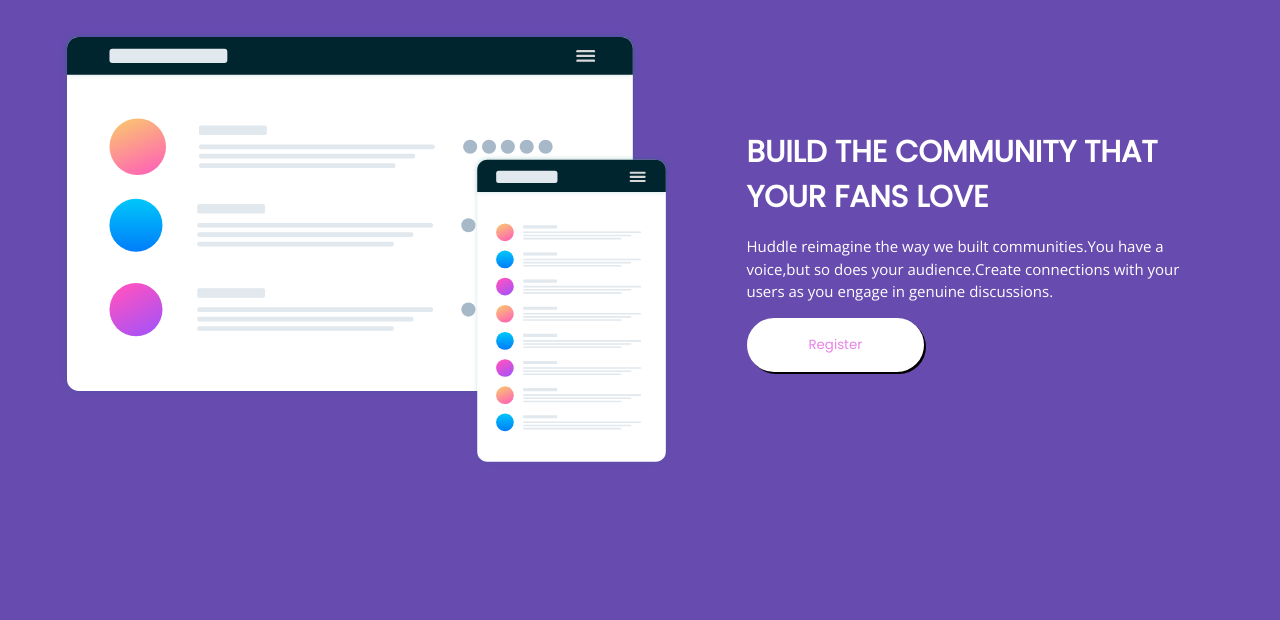
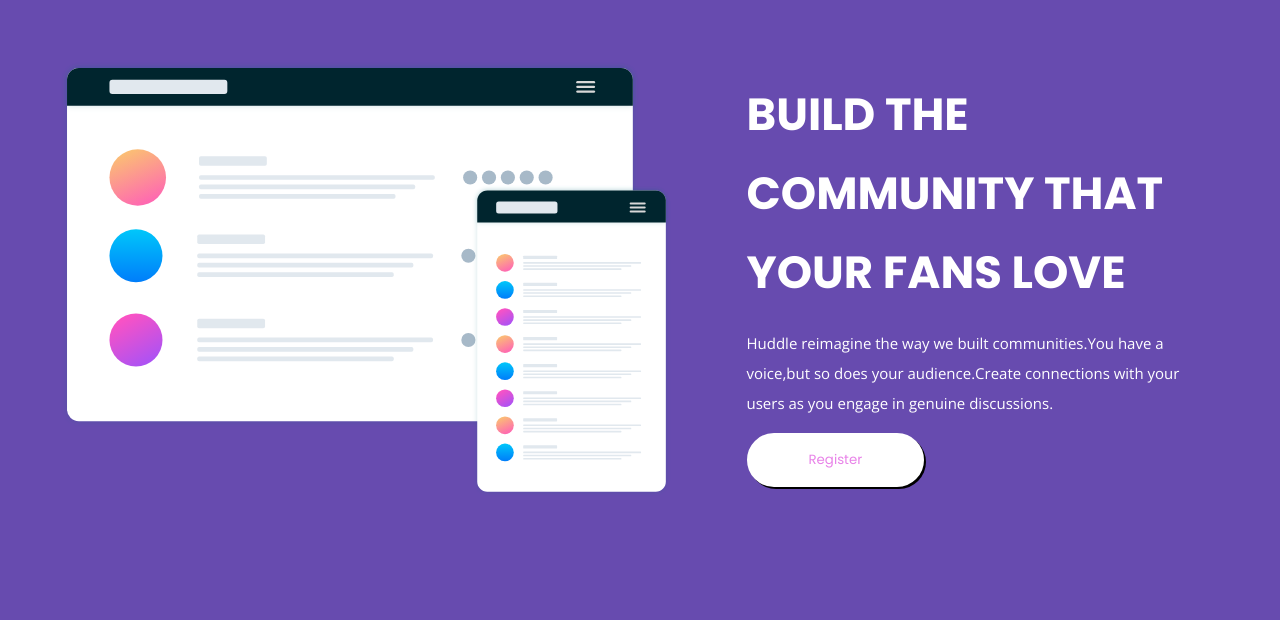
Before and after one commit to VivekYadav105/FrontendMentor-Huddle, a plain HTML site: page index.html in a window 1280 px wide. Shown: the part 98-718 px from the top of the page. Drawn offline with nearby package versions, Linux system fonts and the light colour scheme.

Commit message:
font and padding fixed

```diff
--- a/style.css
+++ b/style.css
@@ -1,4 +1,4 @@
-@import url('https://fonts.googleapis.com/css2?family=Open+Sans&family=Poppins:ital,wght@0,400;1,600&display=swap');
+@import url('https://fonts.googleapis.com/css2?family=Open+Sans&family=Poppins:wght@400;700&display=swap');
 *{
     padding: 0px;
     margin: 0px;
@@ -27,22 +27,22 @@
 }
 h1{
   font-family: var(--heading);
-  font-weight: 700;
-  line-height: 1.5;
-  font-size: 2rem;
+  font-weight:700;
+  line-height: 1.75;
+  font-size: 3rem;
   padding: 1rem;
 }
 p{
     font-family: var(--para);
     padding: 0rem 1rem;
-    line-height: 1.5;
+    line-height: 2;
 }
 section{
     display: flex;
     align-items: center;
     flex-wrap: wrap;
     margin:auto;
-    padding:0rem 2rem;
+    padding:2rem 2rem 0rem 2rem;
     height: 50%;
     justify-content: space-around;
 }
```
